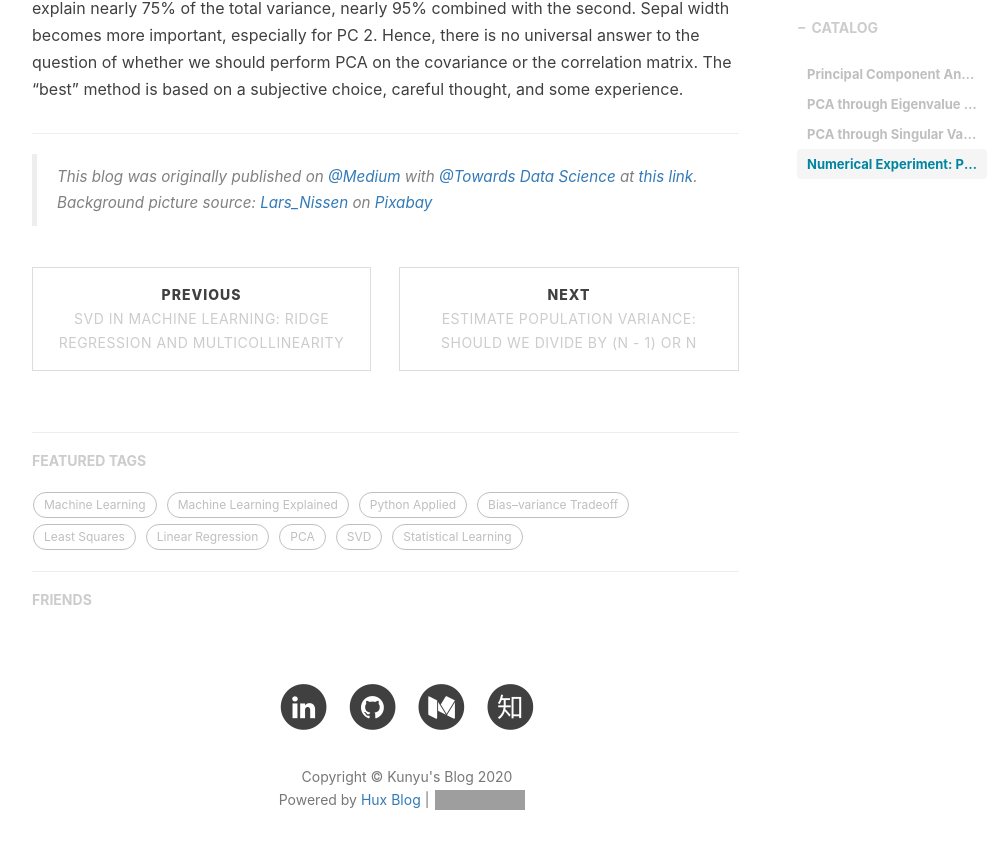
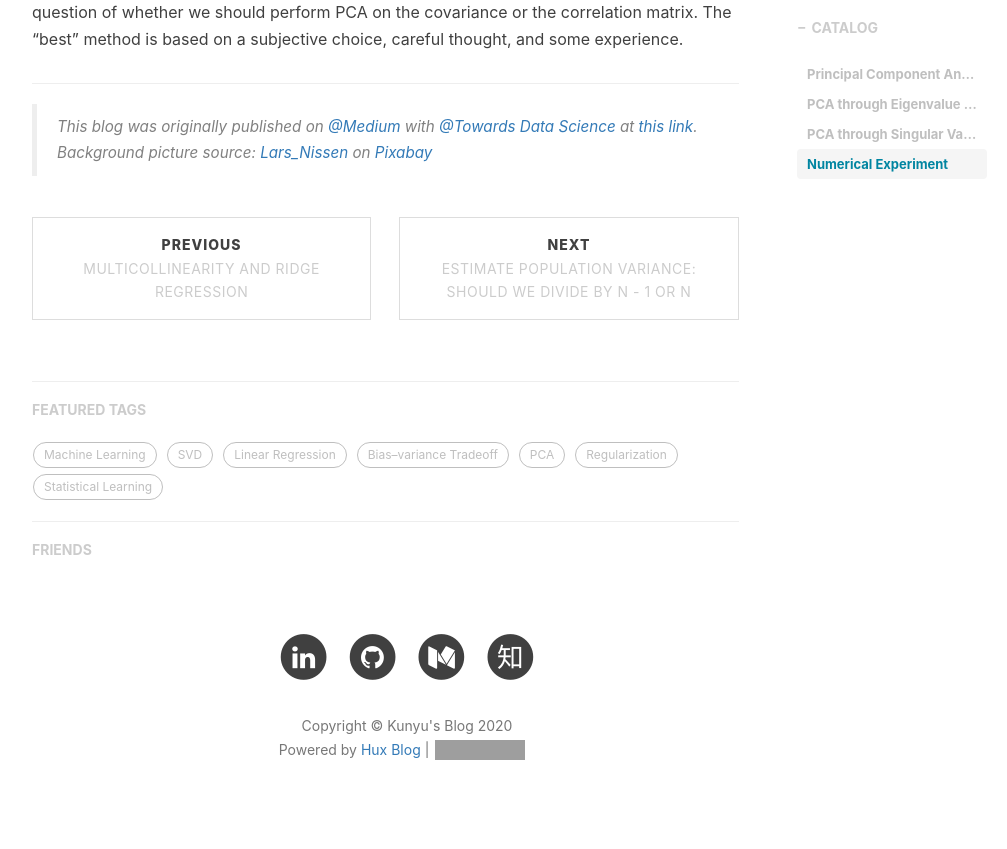
Before and after one commit to KunyuHe/KunyuHe.github.io, a Jekyll site: the page built from _posts/2020-02-23-SVD-in-Machine-Learning-PCA.md, in a window 1280 px wide and 900 px high, scrolled down 5691 px. Shown: the top 849 px of the window, without its empty margins (233-1240 px from the left). Built offline with Jekyll 4.4.1, drawn with Linux system fonts in a browser that asks for light colours; nearby versions of some CDN libraries; formulas are drawn with MathJax 3; comment, search, counter and statistics services are not loaded; some of the changed text lies outside the part shown; grey boxes are pictures that could not be loaded.

Commit message:
fix: lengthy titles and wrong tags

```diff
--- a/_posts/2020-01-11-SVD-in-Machine-Learning-Ridge-Regression-and-Multicollinearity.md
+++ b/_posts/2020-01-11-SVD-in-Machine-Learning-Ridge-Regression-and-Multicollinearity.md
@@ -1,6 +1,6 @@
 ---
 layout:     post
-title:      "SVD in Machine Learning: Ridge Regression and Multicollinearity"
+title:      "Multicollinearity and Ridge Regression"
 subtitle:   "Understand multicollinearity and how it compromises least squares, and how ridge regression helps"
 date:       2020-01-11
 author:     "Kunyu He"
@@ -8,9 +8,10 @@
 catalog:    true
 mathjax:    true
 tags:
-    - Machine Learning Explained
-    - Least Squares
-    - Python Applied
+    - Machine Learning
+    - Linear Regression
+    - Regularization
+    - SVD
 ---
 
 This article discusses what is multicollinearity, how can it compromise least squares, and how ridge regression helps avoid that from a perspective of [**singular value decomposition**](https://www.wikiwand.com/en/Singular_value_decomposition) (SVD). It is heavily based on Professor [Rebecca Willet](https://voices.uchicago.edu/willett/)’s course [Mathematical Foundations of Machine Learning](https://voices.uchicago.edu/willett/teaching/fall-2019-mathematical-foundations-of-machine-learning/) and it assumes basic knowledge of linear algebra.
--- a/_posts/2020-02-23-SVD-in-Machine-Learning-PCA.md
+++ b/_posts/2020-02-23-SVD-in-Machine-Learning-PCA.md
@@ -1,6 +1,6 @@
 ---
 layout:     post
-title:      "SVD in Machine Learning: PCA"
+title:      "Principal Component Analysis (PCA)"
 subtitle:   "Understand PCA and how we do it via EVD and SVD, and why the SVD implementation is better"
 date:       2020-02-23
 author:     "Kunyu He"
@@ -8,9 +8,9 @@
 catalog:    true
 mathjax:    true
 tags:
-    - Machine Learning Explained
+    - Machine Learning
     - PCA
-    - Python Applied
+    - SVD
 ---
 
 This article discusses what is [**principal component analysis**](https://www.wikiwand.com/en/Principal_component_analysis) (PCA), how we do it using [**eigenvalue decomposition**](https://www.wikiwand.com/en/Eigendecomposition_of_a_matrix) (EVD) or [**singular value decomposition**](https://www.wikiwand.com/en/Singular_value_decomposition) (SVD), and why the SVD implementation is better.
@@ -67,7 +67,7 @@
 
 ---
 
-# Numerical Experiment: PCA for Unsupervised Learning
+# Numerical Experiment
 
 We will use the [Iris flower dataset](https://www.wikiwand.com/en/Iris_flower_data_set) for an illustration of how PCA works as an unsupervised learning tool to help understand the data.
 
```
Also changed, not shown: other parts of _posts/2020-01-11-SVD-in-Machine-Learning-Ridge-Regression-and-Multicollinearity.md (+1 -1 lines), _posts/2020-04-19-Estimating-Population-Variance-n-or-(n-1).md (+1 -1 lines).
